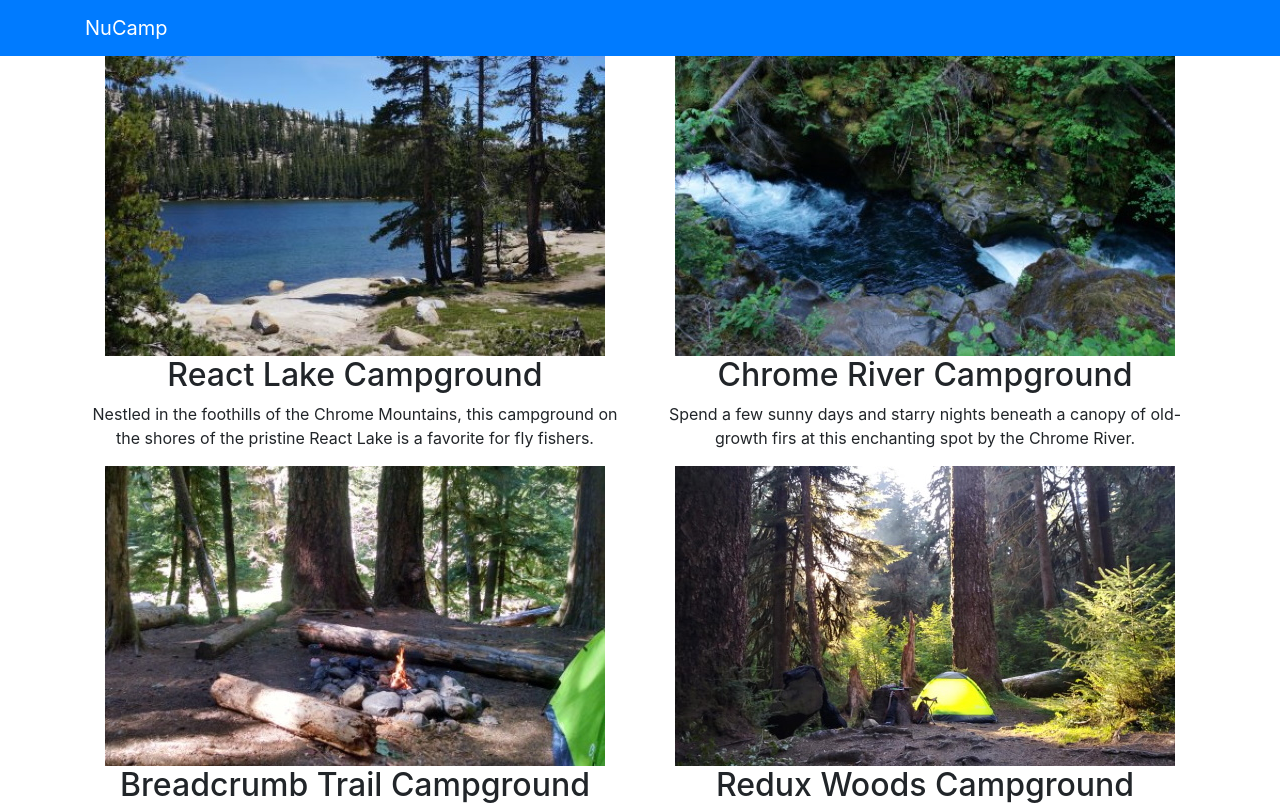
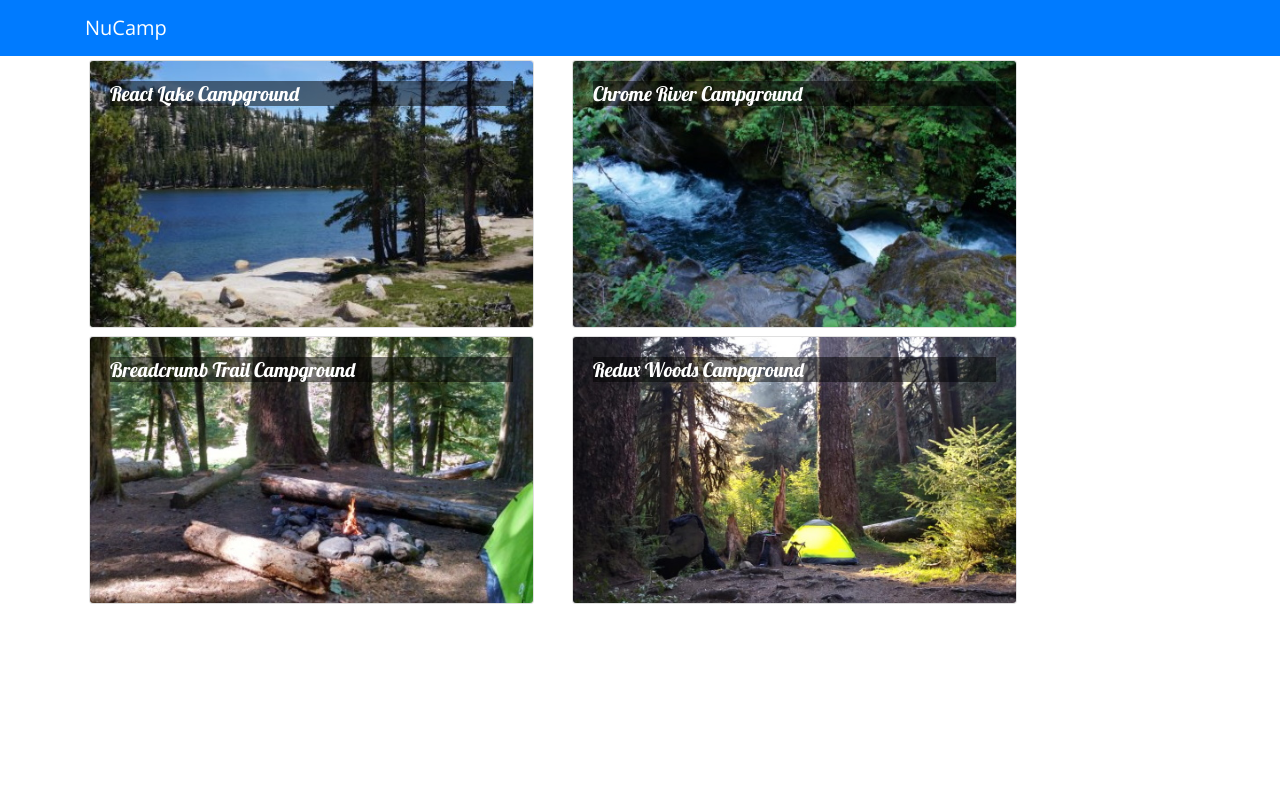
Before and after one commit to AdelAziza/NucampFolder, a React (Create React App) app in the folder 3-React/nucampsite/: page / in a window 1280 px wide. Shown: the top 805 px of the page. Built offline with nearby package versions, Linux system fonts and the light colour scheme.

Commit message:
Presentational and Container Components

```diff
--- a/3-React/nucampsite/src/App.css
+++ b/3-React/nucampsite/src/App.css
@@ -1,38 +1,12 @@
-.App {
-  text-align: center;
+body {
+  font-family: "Open Sans", sans-serif;
 }
 
-.App-logo {
-  height: 40vmin;
-  pointer-events: none;
+.card-title {
+  font: 500 1.25rem "Lobster", cursive;
 }
 
-@media (prefers-reduced-motion: no-preference) {
-  .App-logo {
-    animation: App-logo-spin infinite 20s linear;
-  }
+.card-img-overlay .card-title {
+  color: white;
+  background-color: rgba(0, 0, 0, 0.5);
 }
-
-.App-header {
-  background-color: #282c34;
-  min-height: 100vh;
-  display: flex;
-  flex-direction: column;
-  align-items: center;
-  justify-content: center;
-  font-size: calc(10px + 2vmin);
-  color: white;
-}
-
-.App-link {
-  color: #61dafb;
-}
-
-@keyframes App-logo-spin {
-  from {
-    transform: rotate(0deg);
-  }
-  to {
-    transform: rotate(360deg);
-  }
-}
--- a/3-React/nucampsite/src/App.js
+++ b/3-React/nucampsite/src/App.js
@@ -1,30 +1,16 @@
 import React, { Component } from 'react';
-import { Navbar, NavbarBrand } from 'reactstrap';
-import Directory from './components/DirectoryComponent';
-import { CAMPSITES } from './shared/campsites';
+import Main from './components/MainComponent';
 import './App.css';
 
 class App extends Component {
-  constructor(props) {
-    super(props);
-    this.state = {
-        campsites: CAMPSITES
-    };
-}
     render() {
         return (
+
             <div className="App">
-                <Navbar dark color="primary">
-                <div className="container">
-                    <NavbarBrand href="/">NuCamp</NavbarBrand>
-                </div>
-                </Navbar>
-            <Directory />
-            <Directory campsites={this.state.campsites} />
+               <Main />
             </div>
         );
     }
-
 }
 
 export default App;
--- /dev/null
+++ b/3-React/nucampsite/src/components/CampsiteInfoComponent.js
@@ -0,0 +1,59 @@
+import React, { Component } from 'react';
+import { Card, CardImg, CardText, CardBody, CardTitle } from 'reactstrap';
+
+class CampsiteInfo extends Component {
+
+    renderCampsite(campsite) {
+        return (
+            <div className="col-md-5 m-1">
+                <Card>
+                    <CardImg top src={campsite.image} alt={campsite.name} />
+                    <CardBody>
+                        <CardTitle>{campsite.name}</CardTitle>
+                        <CardText>{campsite.description}</CardText>
+                    </CardBody>
+                </Card>
+            </div>
+        )
+    }
+
+    renderComments(comments) {
+        if (comments) {
+            return (
+                <div className="col-md-5 m-1">
+                    <h4>Comments</h4>
+                    {
+                        comments.map(comment => {
+                            return (
+                                <div key={comment.id}>
+                                    <p>
+                                        {comment.text}<br />
+                                        -- {comment.author}, {new Intl.DateTimeFormat('en-US', { year: 'numeric', month: 'short', day: '2-digit'}).format(new Date(Date.parse(comment.date)))}
+                                    </p>
+                                </div>
+                            );
+                        })
+                    }
+                </div>
+            );
+        }
+        return <div />;
+    }
+
+    render() {
+        if (this.props.campsite) {
+            return (
+                <div className="container">
+                    <div className="row">
+                        {this.renderCampsite(this.props.campsite)}
+                        {this.renderComments(this.props.campsite.comments)}
+                    </div>
+                </div>
+            );
+        }
+        return <div />;
+    }
+
+}
+
+export default CampsiteInfo;
--- a/3-React/nucampsite/src/components/DirectoryComponent.js
+++ b/3-React/nucampsite/src/components/DirectoryComponent.js
@@ -1,49 +1,18 @@
 import React, { Component } from 'react';
+import { Card, CardImg, CardImgOverlay, CardTitle } from 'reactstrap';
 
 class Directory extends Component {
-    constructor(props) {
-        super(props);
-        this.state = {
-            campsites: [
-                {
-                    id: 0,
-                    name: 'React Lake Campground',
-                    image: 'assets/images/react-lake.jpg',
-                    elevation: 1233,
-                    description: "Nestled in the foothills of the Chrome Mountains, this campground on the shores of the pristine React Lake is a favorite for fly fishers."
-                },
-                {
-                  id: 1,
-                  name: 'Chrome River Campground ',
-                  image: 'assets/images/chrome-river.jpg',
-                  elevation: 877,
-                  description: "Spend a few sunny days and starry nights beneath a canopy of old-growth firs at this enchanting spot by the Chrome River."
-                },
-                {
-                    id: 2,
-                    name: 'Breadcrumb Trail Campground',
-                    image: 'assets/images/breadcrumb-trail.jpg',
-                    elevation: 2901,
-                    description: "Let NuCamp be your guide to this off-the-beaten-path, hike-in-only campground."
-                },
-                {
-                    id: 3,
-                    name: 'Redux Woods Campground',
-                    image: 'assets/images/redux-woods.jpg',
-                    elevation: 42,
-                    description: "You'll never want to leave this hidden gem, deep within the lush Redux Woods."
-                }
-            ],
-        };
-    }
 
     render() {
-        const directory = this.state.campsites.map(campsite  => {
+        const directory = this.props.campsites.map(campsite => {
             return (
-                <div key={campsite.id} className="col">
-                    <img src={campsite.image} alt={campsite.name} />
-                    <h2>{campsite.name}</h2>
-                    <p>{campsite.description}</p>
+                <div key={campsite.id} className="col-md-5 m-1">
+                   <Card onClick={() => this.props.onClick(campsite.id)}>
+                        <CardImg width="100%" src={campsite.image} alt={campsite.name} />
+                        <CardImgOverlay>
+                            <CardTitle>{campsite.name}</CardTitle>
+                        </CardImgOverlay>
+                    </Card>
                 </div>
             );
         });
@@ -53,10 +22,10 @@ class Directory extends Component {
                 <div className="row">
                     {directory}
                 </div>
+
             </div>
         );
     }
-
 }
 
 export default Directory;
--- /dev/null
+++ b/3-React/nucampsite/src/components/MainComponent.js
@@ -0,0 +1,35 @@
+import React, { Component } from 'react';
+import { Navbar, NavbarBrand } from 'reactstrap';
+import Directory from './DirectoryComponent';
+import CampsiteInfo from './CampsiteInfoComponent';
+import { CAMPSITES } from '../shared/campsites';
+
+class Main extends Component {
+    constructor(props) {
+        super(props);
+        this.state = {
+            campsites: CAMPSITES,
+            selectedCampsite: null
+        };
+    }
+
+    onCampsiteSelect(campsiteId) {
+        this.setState({selectedCampsite: campsiteId});
+    }
+
+    render() {
+        return (
+            <div>
+                <Navbar dark color="primary">
+                    <div className="container">
+                        <NavbarBrand href="/">NuCamp</NavbarBrand>
+                    </div>
+                </Navbar>
+                <Directory campsites={this.state.campsites} onClick={campsiteId => this.onCampsiteSelect(campsiteId)}/>
+                <CampsiteInfo campsite={this.state.campsites.filter(campsite => campsite.id === this.state.selectedCampsite)[0]} />
+            </div>
+        );
+    };
+}
+
+export default Main;
--- a/3-React/nucampsite/src/index.css
+++ b/3-React/nucampsite/src/index.css
@@ -1,12 +1,13 @@
 body {
-  font-family: "Open Sans", sans-serif;
+  margin: 0;
+  font-family: -apple-system, BlinkMacSystemFont, 'Segoe UI', 'Roboto', 'Oxygen',
+    'Ubuntu', 'Cantarell', 'Fira Sans', 'Droid Sans', 'Helvetica Neue',
+    sans-serif;
+  -webkit-font-smoothing: antialiased;
+  -moz-osx-font-smoothing: grayscale;
 }
 
-.card-title {
-  font: 500 1.25rem "Lobster", cursive;
+code {
+  font-family: source-code-pro, Menlo, Monaco, Consolas, 'Courier New',
+    monospace;
 }
-
-.card-img-overlay .card-title {
-  color: white;
-  background-color: rgba(0, 0, 0, 0.5);
-}
```
Also changed, not shown: 1 other file (tests, documents, lock files or other folders).
